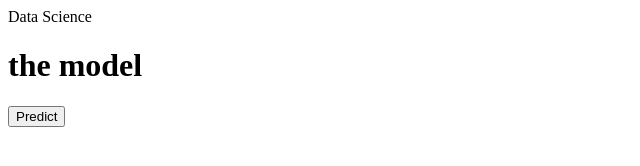
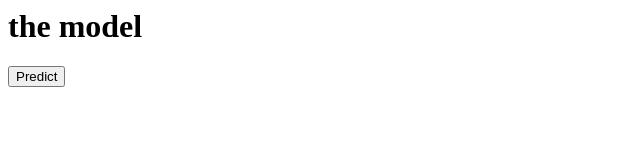
Before and after one commit to ShijunW/aws-demo-website, a plain HTML site: page index.html in a window 1280 px wide. Shown: the whole page, without its empty margins (0-640 px from the left). Drawn offline with Linux system fonts and the light colour scheme.

Commit message:
change demo.html to index.html

```diff
--- a/demo.html
+++ b/index.html
@@ -1,6 +1,6 @@
 <html>
 <head>
-<tile>Data Science</tile>
+<title>Data Science</title>
 
 </head>
 <body>
```
